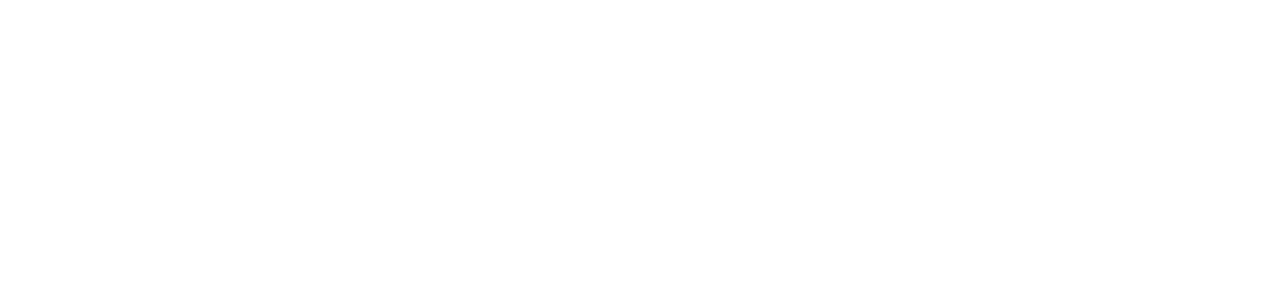
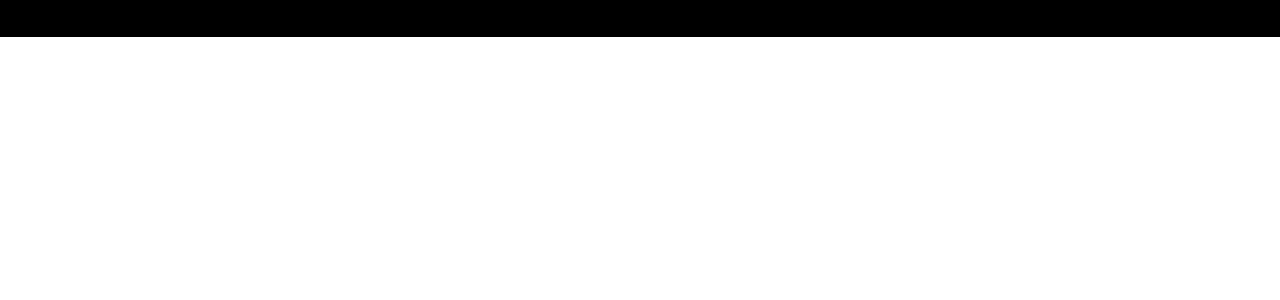
Before and after one commit to Tootfarangi90/Tjanstformedlingssida-FE, a React (Create React App) app: page / in a window 1280 px wide. Shown: the top 300 px of the page. Built offline with nearby package versions, Linux system fonts and the light colour scheme.

Commit message:
commitar innan börjar jobba på backend branch

```diff
--- a/src/App.js
+++ b/src/App.js
@@ -1,9 +1,11 @@
 import './App.css';
+import Header from './components/Header'
 
 function App() {
   return (
+
     <div className="App">
-
+      <Header/>
     </div>
   );
 }
--- a/src/components/Header.jsx
+++ b/src/components/Header.jsx
@@ -3,7 +3,10 @@ import '../css/header.css'
 
 const Header = () => {
   return (
-    <div>Header</div>
+    <div className="HeaderContainer">
+    <h1>AkutRaketen</h1>
+
+    </div>
   )
 }
 
--- a/src/css/header.css
+++ b/src/css/header.css
@@ -0,0 +1,4 @@
+.HeaderContainer {
+    width: 100%;
+    background-color: black;
+}
```
Also changed, not shown: src/reportWebVitals.js (deleted, +0 -13 lines).
